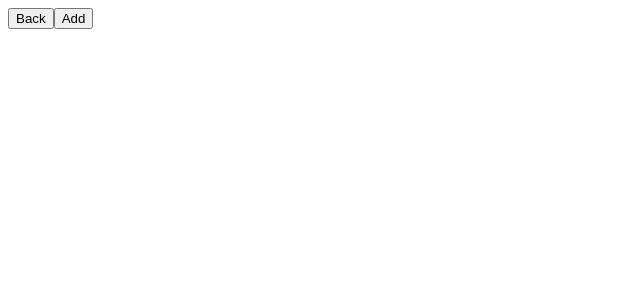
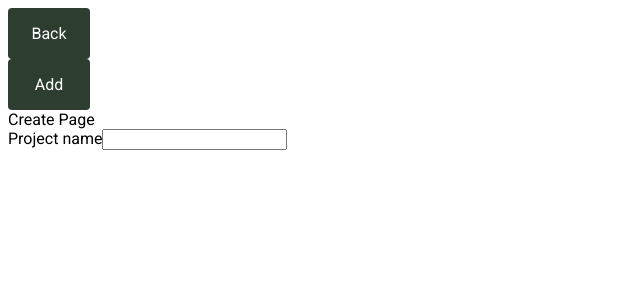
Before and after one commit to TealGlow/Stitch-Tracker, a React (Create React App) app: page /create in a window 1280 px wide. Shown: the top 300 px of the page, without its empty margins (0-640 px from the left). Built offline with nearby package versions, Linux system fonts and the light colour scheme.

Commit message:
add css variables, add creation modal

```diff
--- a/public/index.html
+++ b/public/index.html
@@ -1,6 +1,10 @@
 <!DOCTYPE html>
 <html lang="en">
   <head>
+    <link rel="preconnect" href="https://fonts.googleapis.com">
+    <link rel="preconnect" href="https://fonts.gstatic.com" crossorigin>
+    <link href="https://fonts.googleapis.com/css2?family=Roboto:ital,wght@0,100..900;1,100..900&family=Source+Code+Pro:ital,wght@0,200..900;1,200..900&display=swap" rel="stylesheet">
+
     <meta charset="utf-8" />
     <meta name="viewport" content="width=device-width, initial-scale=1" />
     <meta name="theme-color" content="#000000" />
--- a/src/App.tsx
+++ b/src/App.tsx
@@ -2,6 +2,7 @@ import React from "react";
 import { BrowserRouter, Routes, Route, Outlet } from "react-router-dom";
 import Home from "./pages/Home";
 import Create from "./pages/Create";
+import './variables.css';
 
 const App = () => {
     return (
--- /dev/null
+++ b/src/components/AddItemModal.tsx
@@ -0,0 +1,107 @@
+import React from "react";
+import styled from "styled-components";
+
+export type ModalType = 'Edit' | 'New';
+export const modalType = Object.freeze({
+    EDIT:'Edit',
+    NEW: 'New'
+});
+
+interface Props {
+    mode?: ModalType | null;
+    onListAddItem: (item: any) => void;
+    onCloseModal?: () => void;
+}
+
+const AddItemModal = ({ mode = modalType.NEW, onCloseModal }: Props) => {
+    return (
+        <Background>
+            <Container>
+                <Header>
+                    <Title>{mode === modalType.NEW ? 'Add New Project' : 'Edit Project'}</Title>
+                    <CloseButton onClick={onCloseModal}>✖</CloseButton>
+                </Header>
+                <Body>
+                    <Label>Project Name</Label><br/>
+                    <input type="text" />
+
+                    <Label>Project Type</Label>
+                    <input type="text"/>
+                </Body>
+            </Container>
+        </Background>
+    );
+};
+
+export default AddItemModal;
+
+const Background = styled.div`
+    position: fixed;
+    top: 0;
+    left: 0;
+    right: 0;
+    bottom: 0;
+    background-color: rgba(0, 0, 0, 0.5);
+    z-index: 999;
+`;
+
+const Container = styled.div`
+    width: 75%;
+    height: 75%;
+
+    position: absolute;
+
+    top: 50%;
+    left: 50%;
+    transform: translate(-50%, -50%);
+    z-index: 1000;
+`;
+
+const Header = styled.div`
+    display:flex;
+    flex-direction:row;
+    justify-content:space-between;
+
+    background-color: var(--primary-color);
+`;
+
+const CloseButton = styled.div`
+    display: flex;
+    align-items: center;
+    justify-content: center;
+
+    height: var(--sizing-32px-rem);
+    width: var(--sizing-32px-rem);
+
+    padding: var(--sizing-4px-rem);
+
+    font-size: var(--sizing-24px-rem);
+    color: var(--background-color);
+
+    user-select: none;
+    cursor: pointer;
+`
+
+const Title = styled.h1`
+    color: var(--background-color);
+    font-size: var(--font-size-heading);
+
+    padding: var(--sizing-16px-rem);
+`;
+
+const Body = styled.div`
+    display:flex;
+    flex-direction: column;
+
+    color: var(--font-color);
+    background-color: var(--background-color);
+
+    padding: var(--sizing-16px-rem);
+`;
+
+const Label = styled.label`
+    font-size:var(--font-size-small);
+    font-weight: var(--font-weight-semibold);
+
+    padding: 8px 0 4px 0;
+`;
--- a/src/components/Button.tsx
+++ b/src/components/Button.tsx
@@ -1,4 +1,5 @@
 import React, { PropsWithChildren } from "react";
+import styled from "styled-components";
 
 interface Props {
     children: React.ReactNode;
@@ -6,7 +7,20 @@ interface Props {
 }
 
 const Button = (props: Props) => {
-    return <button onClick={props.onClick}>{props.children}</button>;
+    return <Container onClick={props.onClick}>{props.children}</Container>;
 };
 
 export default Button;
+
+const Container = styled.div`
+    display:flex;
+    align-items:center;
+    justify-content:center;
+
+    width: 3.125rem;
+    padding: var(--sizing-16px-rem);
+    border-radius: var(--border-radius-small);
+
+    background-color: var(--primary-color);
+    color: var(--background-color);
+`;
--- a/src/pages/Create.tsx
+++ b/src/pages/Create.tsx
@@ -3,11 +3,16 @@ import Button from "../components/Button";
 import useNavigation from "../utilities/useNavigation";
 
 const Create = () => {
-    const { navigateHome, navigateCreate } = useNavigation();
+    const { navigateHome, navigateAdd } = useNavigation();
     return (
         <>
             <Button onClick={navigateHome}>Back</Button>
-            <Button onClick={navigateCreate}>Add</Button>
+            <Button onClick={navigateAdd}>Add</Button>
+            <div>Create Page</div>
+            <label>Project name</label>
+            <input type="text" />
+
+
         </>
     );
 };
--- a/src/pages/Home.tsx
+++ b/src/pages/Home.tsx
@@ -1,14 +1,26 @@
 import React, { useState } from "react";
 import ProjectList, { Project } from "../components/ProjectList";
 import Button from "../components/Button";
-import useNavigation from "../utilities/useNavigation";
+import AddItemModal, { ModalType, modalType } from "../components/AddItemModal";
 
 const Home = () => {
     const [list, setList] = useState<Project[]>([]);
-    const { navigateCreate } = useNavigation();
+    const [showModal, setShowModal] = useState(false);
+    const [modalMode, setModalMode] = useState<ModalType|null>();
+
+    const handleShowModal = (mode: ModalType) => {
+        setShowModal(true);
+        setModalMode(mode)
+    };
+
+    const handleHideModal = () => {
+        setShowModal(false);
+        setModalMode(null);
+    };
 
     const handleListAddItem = (item: Project) => {
         const updatedList = [...list, item];
+        handleHideModal();
         setList(updatedList);
     };
 
@@ -18,9 +30,10 @@ const Home = () => {
 
     return (
         <div>
-            <Button onClick={navigateCreate}>+</Button>
+            <Button onClick={()=>handleShowModal(modalType.NEW)}>Create</Button>
             <br />
             <ProjectList projectList={list} />
+            {showModal ? <AddItemModal mode={modalMode} onListAddItem={handleListAddItem} onCloseModal={handleHideModal} /> : null}
         </div>
     );
 };
--- a/src/utilities/useNavigation.ts
+++ b/src/utilities/useNavigation.ts
@@ -3,15 +3,18 @@ import { useNavigate } from "react-router-dom";
 const useNavigation = (): {
     navigateHome: () => void;
     navigateCreate: () => void;
+    navigateAdd: () => void;
 } => {
     const navigate = useNavigate();
 
-    const navigateHome = () => navigate("/home");
+    const navigateHome = () => navigate("/");
     const navigateCreate = () => navigate("/create");
+    const navigateAdd = () => navigate("/add");
 
     return {
         navigateHome,
         navigateCreate,
+        navigateAdd,
     };
 };
 
--- /dev/null
+++ b/src/variables.css
@@ -0,0 +1,38 @@
+:root {
+    font-family: "Roboto", sans-serif;
+
+    --primary-color: #2d3e30;
+    --secondary-color: #7e9181;
+    --tertiary-color: #393e41;
+
+    --accent-color: #6a4e61;
+
+    --background-color: #fff;
+    --font-color: #0c0c0c;
+
+    --font-size-small: 0.75rem;
+    --font-size-medium: 1rem;
+    --font-size-large: 1.25rem;
+
+    --font-size-title: 2rem;
+    --font-size-subtitle: 1.5rem;
+    --font-size-heading: 1.125rem;
+    --font-size-label: 0.75rem;
+
+    --sizing-4px-rem: 0.25rem;
+    --sizing-6px-rem: 0.375rem;
+    --sizing-12px-rem: 0.75rem;
+    --sizing-16px-rem: 1rem;
+    --sizing-24px-rem: 1.5rem;
+    --sizing-32px-rem: 2rem;
+    --sizing-48px-rem: 3rem;
+    --sizing-64px-rem: 4rem;
+
+    --border-radius-small: 4px;
+    --border-radius-medium: 8px;
+    --border-radius-large: 12px;
+
+    --font-weight-normal: 400;
+    --font-weight-semibold: 600;
+    --font-weight-bold: 700;
+}
```
Also changed, not shown: src/pages/Add.tsx (added, +7 -0 lines), 1 other file (tests, documents, lock files or other folders).
